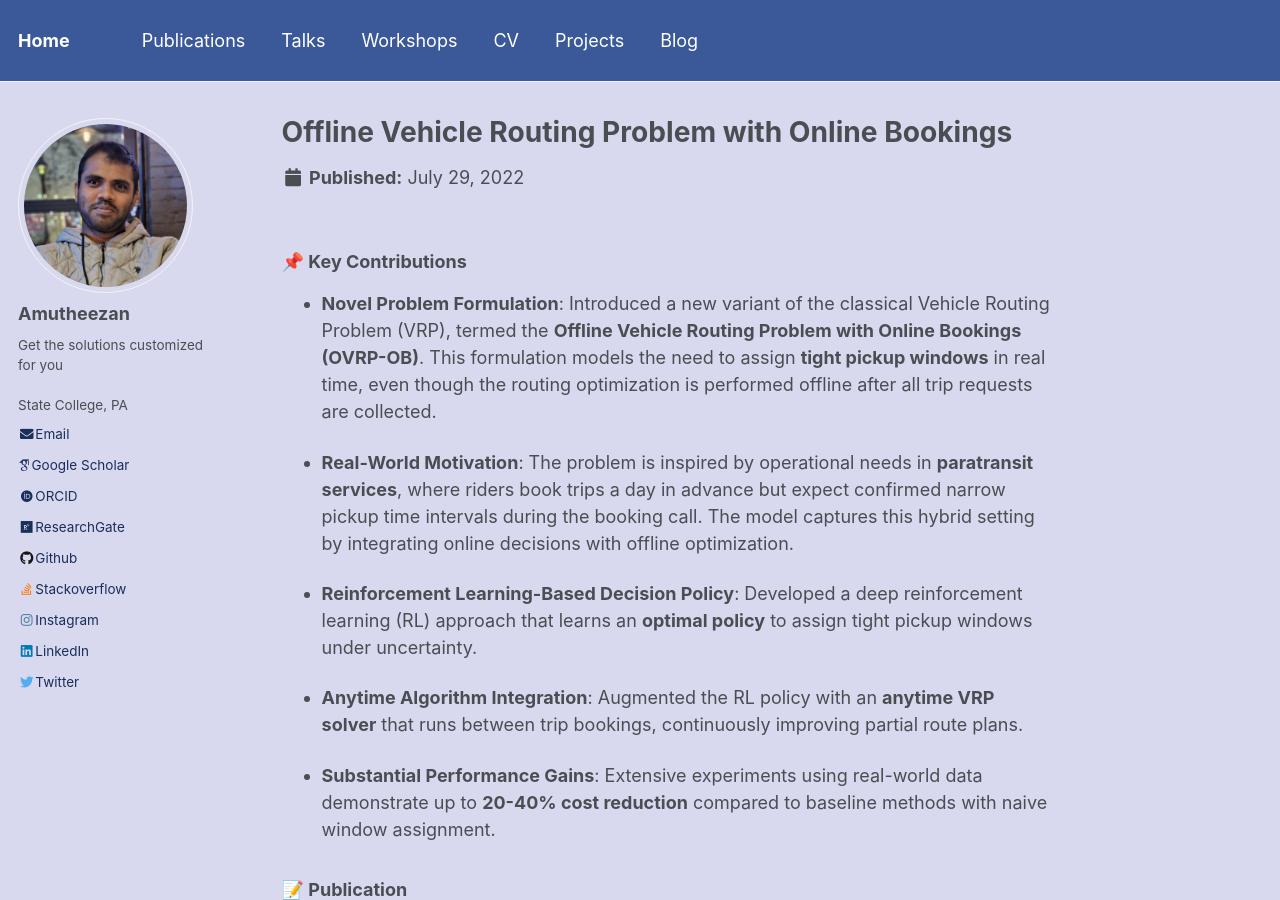
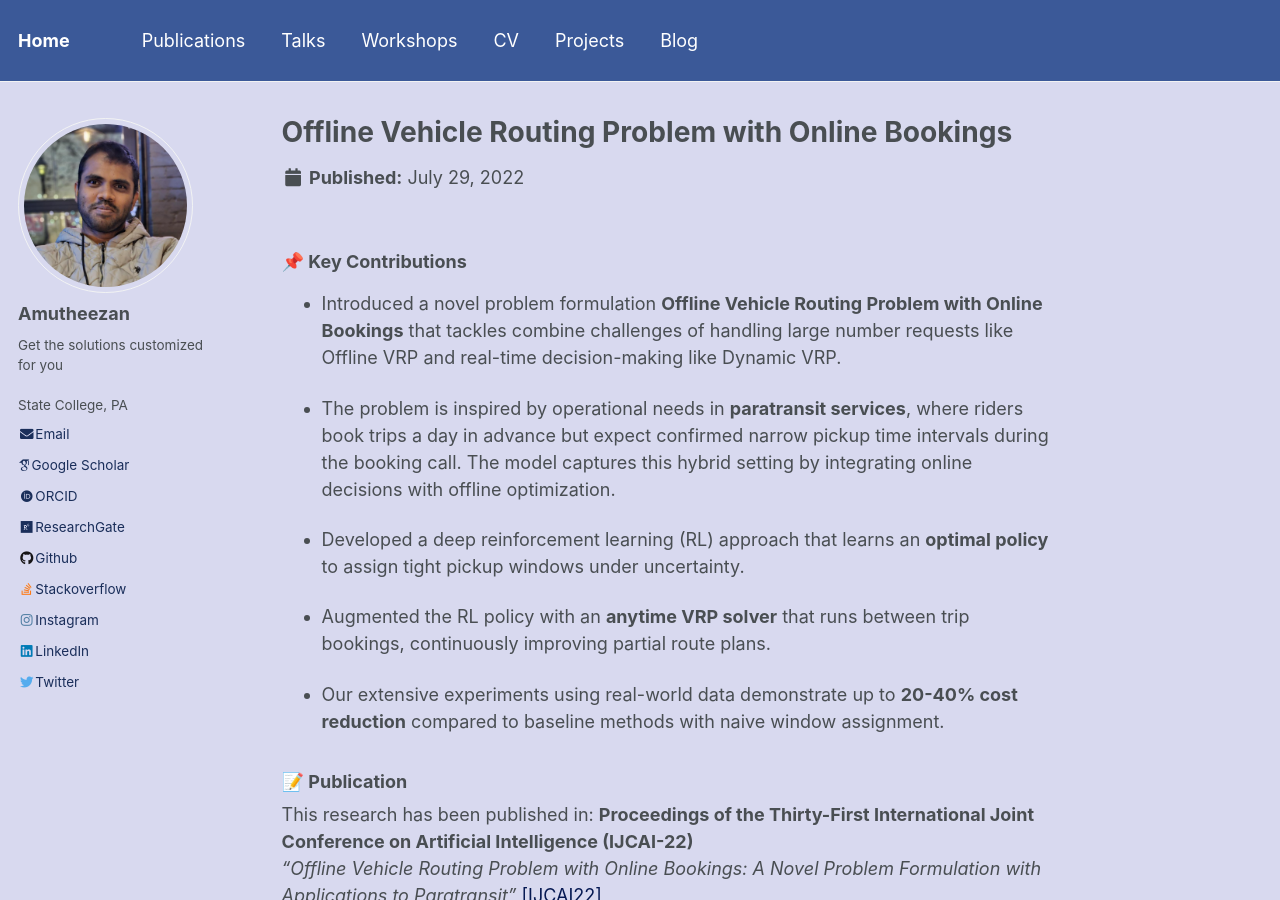
Before and after one commit to Amutheezan/amutheezan.github.io, a Jekyll site: the page built from _projects/2022-07-29-paratransit.md, in a window 1280 px wide and 900 px high. Built offline with Jekyll 4.4.1, drawn with Linux system fonts in a browser that asks for light colours; some web fonts are replaced.

Commit message:
Update 2022-07-29-paratransit.md

```diff
--- a/_projects/2022-07-29-paratransit.md
+++ b/_projects/2022-07-29-paratransit.md
@@ -8,15 +8,15 @@ date: 2022-07-29
 ---
 ### 📌 Key Contributions
 
-* **Novel Problem Formulation**: Introduced a new variant of the classical Vehicle Routing Problem (VRP), termed the **Offline Vehicle Routing Problem with Online Bookings (OVRP-OB)**. This formulation models the need to assign **tight pickup windows** in real time, even though the routing optimization is performed offline after all trip requests are collected.
+* Introduced a novel problem formulation **Offline Vehicle Routing Problem with Online Bookings** that tackles combine challenges of handling large number requests like Offline VRP and real-time decision-making like Dynamic VRP.
 
-* **Real-World Motivation**: The problem is inspired by operational needs in **paratransit services**, where riders book trips a day in advance but expect confirmed narrow pickup time intervals during the booking call. The model captures this hybrid setting by integrating online decisions with offline optimization.
+* The problem is inspired by operational needs in **paratransit services**, where riders book trips a day in advance but expect confirmed narrow pickup time intervals during the booking call. The model captures this hybrid setting by integrating online decisions with offline optimization.
 
-* **Reinforcement Learning-Based Decision Policy**: Developed a deep reinforcement learning (RL) approach that learns an **optimal policy** to assign tight pickup windows under uncertainty.
+* Developed a deep reinforcement learning (RL) approach that learns an **optimal policy** to assign tight pickup windows under uncertainty.
 
-* **Anytime Algorithm Integration**: Augmented the RL policy with an **anytime VRP solver** that runs between trip bookings, continuously improving partial route plans.
+* Augmented the RL policy with an **anytime VRP solver** that runs between trip bookings, continuously improving partial route plans.
 
-* **Substantial Performance Gains**: Extensive experiments using real-world data demonstrate up to **20-40% cost reduction** compared to baseline methods with naive window assignment.
+* Our extensive experiments using real-world data demonstrate up to **20-40% cost reduction** compared to baseline methods with naive window assignment.
 
 ### 📝 Publication
 
```
